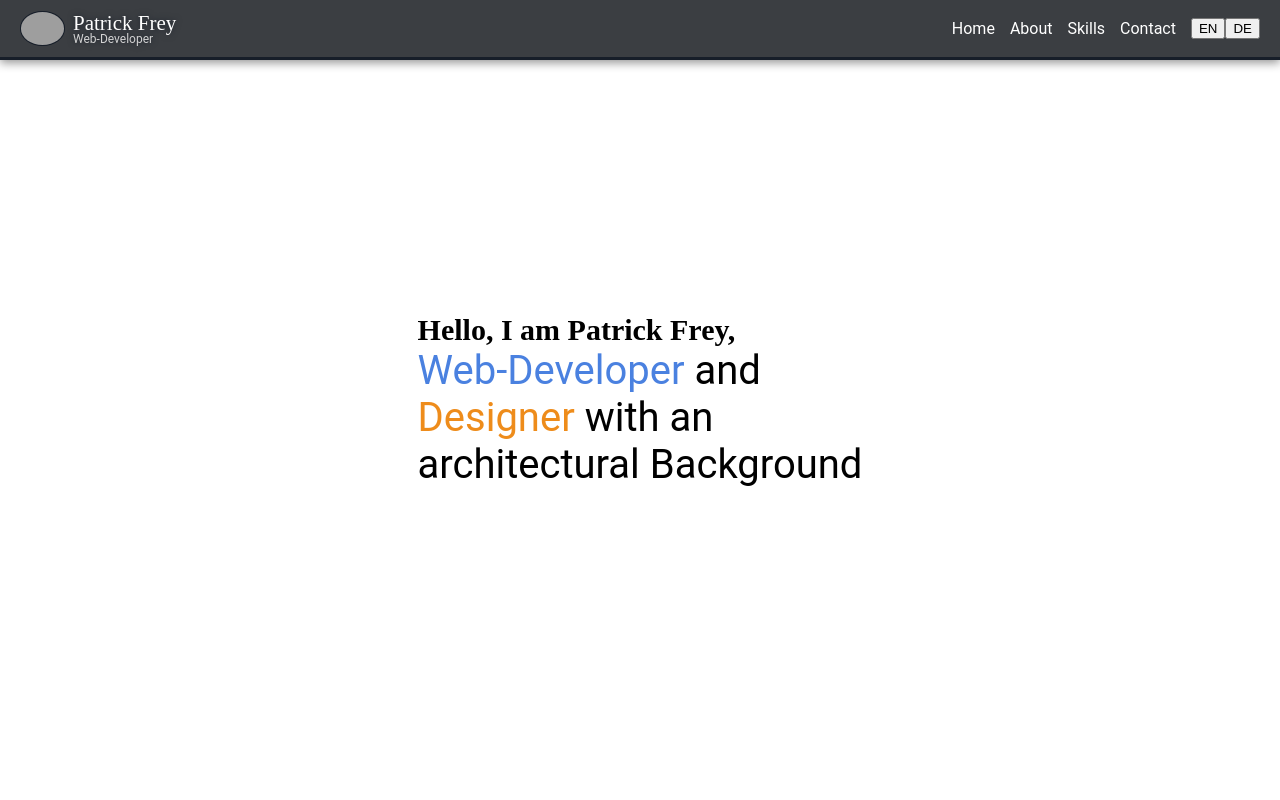
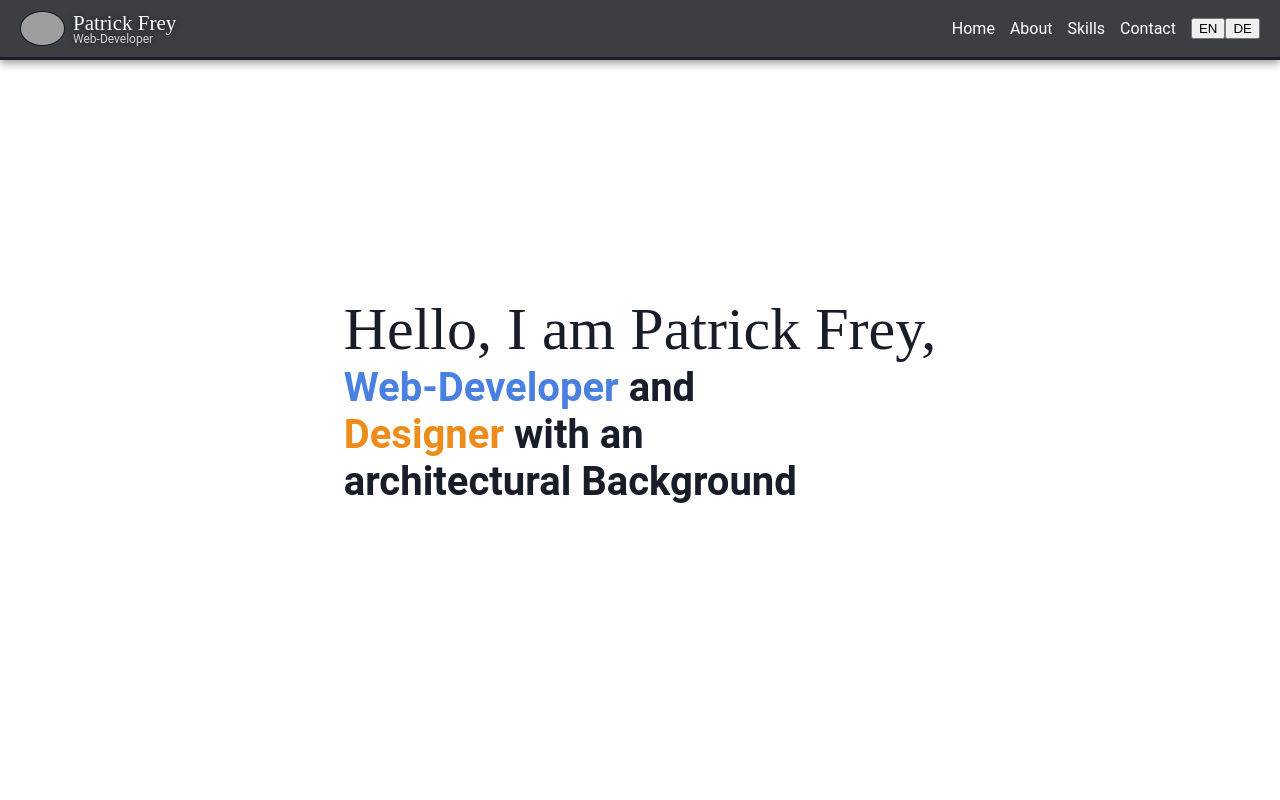
Before and after one commit to PaFunzFr/DA_Portfolio, an Angular app: page / in a window 1280 px wide. Shown: the top 800 px of the page. Built offline with nearby package versions, Linux system fonts and the light colour scheme; grey boxes are pictures that could not be loaded; a web font is replaced by a local one.

Commit message:
added effect (size, opacity) to welcome message

```diff
--- a/src/app/header/header.component.scss
+++ b/src/app/header/header.component.scss
@@ -8,7 +8,7 @@ header {
     width: 100%;
     height: 100%;
     flex: 1;
-    max-width: 1440px;
+    max-width: 1480px;
     padding: 0 20px;
 
     .main-logo {
--- a/src/app/main-content/about/about.component.html
+++ b/src/app/main-content/about/about.component.html
@@ -1,6 +1,6 @@
 <section class="about">
     <div class="about-title">
-        <h2>{{ aboutTitle }}</h2>
+        <h3>{{ aboutTitle }}</h3>
         <nav class="contact-ref">
             @for (ref of socialReference.socialRefs; track ref.title) {
                 <a [href]="ref.url"><img [src]='ref.imgSource' [alt]='ref.title'></a>
--- a/src/app/main-content/about/about.component.scss
+++ b/src/app/main-content/about/about.component.scss
@@ -3,19 +3,16 @@
 .about {
     @include dFlex(center, center);
     flex-direction: column;
-    max-width: 1440px;
+    max-width: 1480px;
+    padding: 0 20px;
     margin: 70px auto;
 
     .about-title {
         @include dFlex(center, center);
         width: 100%;
-        >h2 {
-            color: white;
-            font-size: 40px;
-            margin-bottom: 40px;
-        }
+
         .contact-ref {
-            @include dFlex(center, center, 8px, absolute);
+            @include dFlex(center, center, 12px, absolute);
             right: 0;
             top: 0;
         }
@@ -29,13 +26,13 @@
         }
 
         .about-left {
-            @include dFlex(space-between, center);
+            @include dFlex(space-between, flex-end);
 
             >figure {
                 >img {
                     height: 80px;
                 }
-                @include dFlex(center, center);
+                @include dFlex(center, center, 5px);
                 flex-direction: column;
                 text-align: center;
             }
--- a/src/app/main-content/landing-page/landing-page.component.html
+++ b/src/app/main-content/landing-page/landing-page.component.html
@@ -3,10 +3,16 @@
         <app-header></app-header>
     </header>
     <div class="intro-message">
-        <h2>{{ welcome }}</h2>
-        <h1 [innerHTML]="title"></h1>
+        <h1>{{ welcome }}</h1>
+        <h2 [innerHTML]="title"></h2>
     </div>
     <div class="welcome-overlay col-bg-main" [style]="{ height: onScroll() + 'px' }">
-        <h2 class="welcome-title">Welcome</h2>
+        <p class="welcome-title"
+            [style]="{
+                fontSize: setFontSize(),
+                opacity: setFontOpacity()
+            }">
+            Welcome
+        </p>
     </div>
 </section>
--- a/src/app/main-content/landing-page/landing-page.component.scss
+++ b/src/app/main-content/landing-page/landing-page.component.scss
@@ -25,5 +25,10 @@
         opacity: 1;
         z-index: 2;
         overflow: hidden;
+
+        .welcome-title {
+            color: white;
+            font-family: 'Patrick Hand';
+        }
     }
 }
--- a/src/app/main-content/landing-page/landing-page.component.ts
+++ b/src/app/main-content/landing-page/landing-page.component.ts
@@ -1,4 +1,4 @@
-import { Component, inject, HostListener } from '@angular/core';
+import { Component, inject, signal, HostListener } from '@angular/core';
 import { LanguageService } from '../../services/language.service';
 import { HeaderComponent } from '../../header/header.component';
 
@@ -11,6 +11,7 @@ import { HeaderComponent } from '../../header/header.component';
 })
 export class LandingPageComponent {
 
+  scrollY = signal<number>(window.scrollY);
   // set texts
   languages = inject(LanguageService);
 
@@ -22,7 +23,6 @@ export class LandingPageComponent {
     return this.languages.getTranslation('landingPage', 'title');
   }
 
-
   @HostListener('window:scroll', ['$event'])
   onScroll() {
     const viewportHeight = window.innerHeight; // => 100vh
@@ -31,4 +31,18 @@ export class LandingPageComponent {
     }
     return viewportHeight + 1; // 1 => little offset
   }
+
+  setFontSize(): string {
+    return window.scrollY / 10 + 'px';
+  }
+
+  setFontOpacity(): number {
+    const viewportHeight = window.innerHeight; // => 100vh
+    if (window.scrollY >= 2.3 * viewportHeight) {
+      return 0;
+    } else {
+      return 1
+    }
+  }
+
 }
--- a/src/app/services/language.service.ts
+++ b/src/app/services/language.service.ts
@@ -1,5 +1,4 @@
 import { Injectable, signal } from '@angular/core';
-
 
 @Injectable({
   providedIn: 'root'
--- a/src/assets/styles/font-types.scss
+++ b/src/assets/styles/font-types.scss
@@ -1,12 +1,25 @@
+@import './colors.scss';
+
 h1 {
-    font-size: 40px;
-    font-family: 'Roboto';
+    font-size: 60px;
+    font-family: 'Patrick Hand';
     font-weight: 400;
+    color: $col-bg-main;
 }
 
 h2 {
+    font-family: 'Roboto';
+    font-size: 40px;
+    color: $col-bg-main;
+}
+
+h3 {
     font-family: 'Patrick Hand';
-    font-size: 30px;
+    color: white;
+    font-size: 50px;
+    line-height: 50px;
+    margin: -8px 0 40px 0;
+    padding: 0;
 }
 
 .white-roboto {
```
